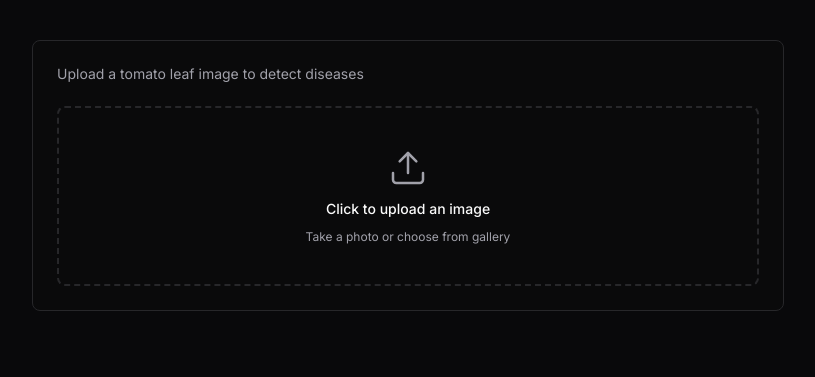
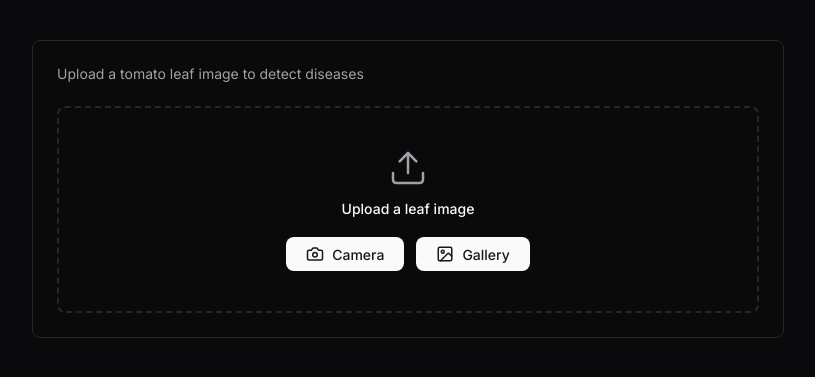
Before and after one commit to soumya-prabha-maiti/tomato-leaf-disease-classification, a Flask app: page / in a window 1280 px wide. Shown: the part 49-426 px from the top of the page, without its empty margins (232-1047 px from the left). Run offline with Flask 3, Linux system fonts and the light colour scheme; parts of the project's set-up code (start-up, migrations or seed data) failed here and were passed over.

Commit message:
Add camera capture button

```diff
--- a/static/css/main.css
+++ b/static/css/main.css
@@ -119,9 +119,30 @@ body {
     color: var(--foreground);
 }
 
-.upload-hint {
-    font-size: 0.75rem;
-    color: var(--muted-foreground);
+.upload-buttons {
+    display: flex;
+    gap: 0.75rem;
+    margin-top: 0.5rem;
+}
+
+.btn-upload-option {
+    display: inline-flex;
+    align-items: center;
+    gap: 0.5rem;
+    padding: 0.5rem 1.25rem;
+    font-size: 0.875rem;
+    font-weight: 500;
+    font-family: var(--font);
+    background: var(--primary);
+    color: var(--primary-foreground);
+    border: none;
+    border-radius: var(--radius);
+    cursor: pointer;
+    transition: opacity 0.2s;
+}
+
+.btn-upload-option:hover {
+    opacity: 0.85;
 }
 
 input[type="file"] {
--- a/static/js/main.js
+++ b/static/js/main.js
@@ -5,12 +5,15 @@ $(document).ready(function () {
     $('#result').hide();
     var chart = null;
     var form_data = null;
+    var activeInput = null; // track which input has the file
 
     // Chart.js dark theme defaults
     Chart.defaults.color = '#a1a1aa';
     Chart.defaults.borderColor = '#27272a';
 
-    $("#imageUpload").change(function () {
+    // Both inputs trigger the same handler
+    $("#cameraInput, #galleryInput").change(function () {
+        activeInput = this;
         handleFile(this.files[0]);
     });
 
@@ -31,11 +34,11 @@ $(document).ready(function () {
 
     $uploadArea.on('drop', function (e) {
         var file = e.originalEvent.dataTransfer.files[0];
-        if (file && file.type.match(/image\/(png|jpe?g)/)) {
-            // Set the file on the input so FormData picks it up
+        if (file && file.type.match(/image\//)) {
             var dataTransfer = new DataTransfer();
             dataTransfer.items.add(file);
-            $('#imageUpload')[0].files = dataTransfer.files;
+            $('#galleryInput')[0].files = dataTransfer.files;
+            activeInput = $('#galleryInput')[0];
             handleFile(file);
         }
     });
@@ -56,16 +59,20 @@ $(document).ready(function () {
             $('#imagePreview').fadeIn(650);
         }
         reader.readAsDataURL(file);
-        form_data = new FormData($('#upload-file')[0]);
+        // Build FormData with the active input's file
+        form_data = new FormData();
+        form_data.append('file', file);
     }
 
-    // Upload new image — restore dropzone
+    // New Image — restore dropzone
     $('#btn-upload-new').click(function () {
         $('.image-section').hide();
         $('#result').hide();
         $('#upload-area').show();
-        $('#imageUpload').val('');
+        $('#cameraInput').val('');
+        $('#galleryInput').val('');
         form_data = null;
+        activeInput = null;
     });
 
     // Predict
--- a/templates/index.html
+++ b/templates/index.html
@@ -6,12 +6,22 @@
     </div>
     <div class="card-content">
         <form id="upload-file" method="post" enctype="multipart/form-data">
-            <label for="imageUpload" class="upload-area" id="upload-area">
+            <div class="upload-area" id="upload-area">
                 <svg xmlns="http://www.w3.org/2000/svg" width="40" height="40" viewBox="0 0 24 24" fill="none" stroke="currentColor" stroke-width="1.5" stroke-linecap="round" stroke-linejoin="round"><path d="M21 15v4a2 2 0 0 1-2 2H5a2 2 0 0 1-2-2v-4"/><polyline points="17 8 12 3 7 8"/><line x1="12" y1="3" x2="12" y2="15"/></svg>
-                <span class="upload-text">Click to upload an image</span>
-                <span class="upload-hint">Take a photo or choose from gallery</span>
-            </label>
-            <input type="file" name="file" id="imageUpload" accept="image/*">
+                <span class="upload-text">Upload a leaf image</span>
+                <div class="upload-buttons">
+                    <label for="cameraInput" class="btn-upload-option">
+                        <svg xmlns="http://www.w3.org/2000/svg" width="18" height="18" viewBox="0 0 24 24" fill="none" stroke="currentColor" stroke-width="2" stroke-linecap="round" stroke-linejoin="round"><path d="M14.5 4h-5L7 7H4a2 2 0 0 0-2 2v9a2 2 0 0 0 2 2h16a2 2 0 0 0 2-2V9a2 2 0 0 0-2-2h-3l-2.5-3z"/><circle cx="12" cy="13" r="3"/></svg>
+                        Camera
+                    </label>
+                    <label for="galleryInput" class="btn-upload-option">
+                        <svg xmlns="http://www.w3.org/2000/svg" width="18" height="18" viewBox="0 0 24 24" fill="none" stroke="currentColor" stroke-width="2" stroke-linecap="round" stroke-linejoin="round"><rect width="18" height="18" x="3" y="3" rx="2" ry="2"/><circle cx="9" cy="9" r="2"/><path d="m21 15-3.086-3.086a2 2 0 0 0-2.828 0L6 21"/></svg>
+                        Gallery
+                    </label>
+                </div>
+            </div>
+            <input type="file" name="file" id="cameraInput" accept="image/*" capture="environment">
+            <input type="file" name="file" id="galleryInput" accept="image/*">
         </form>
 
         <div class="image-section" style="display:none;">
```
